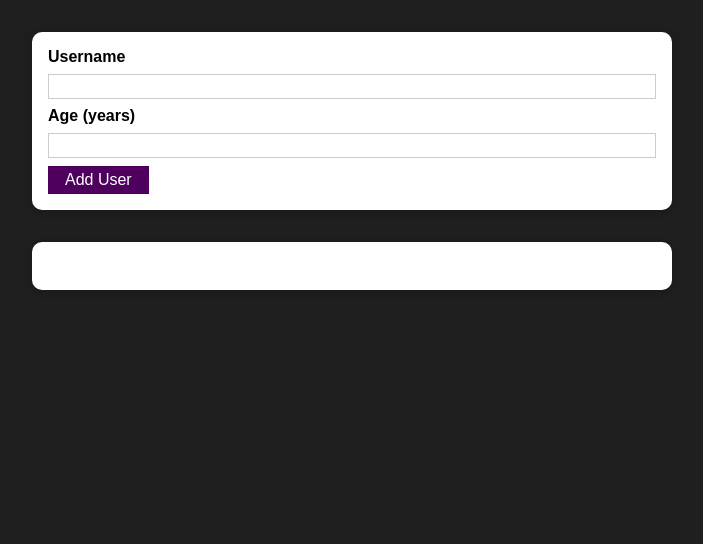
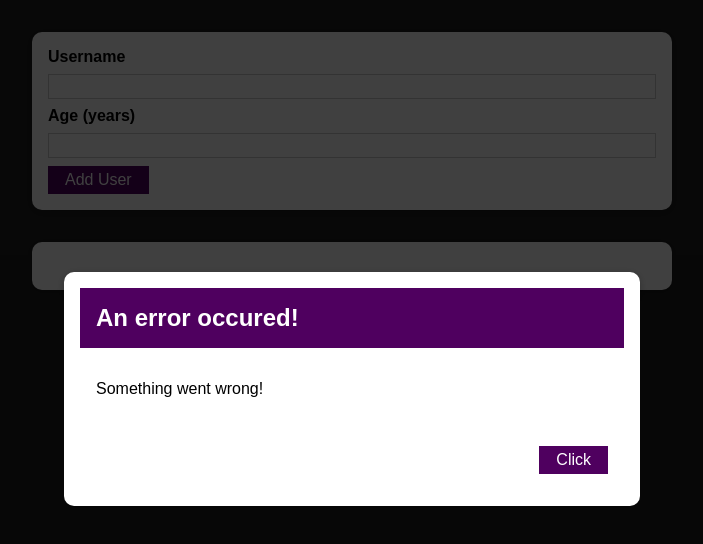
Before and after one commit to RyanPOsterberg/CTW-React-Student-Final, a React (Create React App) app: page / in a window 1280 px wide. Shown: the top 544 px of the page, without its empty margins (288-991 px from the left). Built offline with nearby package versions, Linux system fonts and the light colour scheme.

Commit message:
8-error modal

```diff
--- /dev/null
+++ b/src/components/ui/ErrorModal.css
@@ -0,0 +1,45 @@
+.backdrop {
+    position: fixed;
+    top: 0;
+    left: 0;
+    width: 100%;
+    height: 100vh;
+    z-index: 10;
+    background: rgba(0, 0, 0, 0.75);
+  }
+
+  .modal {
+    position: fixed;
+    top: 30vh;
+    left: 10%;
+    width: 80%;
+    z-index: 100;
+    overflow: hidden;
+  }
+
+.header {
+    background: #4f005f;
+    padding: 1rem;
+}
+
+.header h2 {
+    margin: 0;
+    color: white;
+}
+
+.content {
+    padding: 1rem;
+}
+
+.actions {
+    padding: 1rem;
+    display: flex;
+    justify-content: flex-end;
+}
+
+  @media (min-width: 768px) {
+    .modal {
+      left: calc(50% - 20rem);
+      width: 40rem;
+    }
+  }
--- /dev/null
+++ b/src/components/ui/ErrorModal.js
@@ -0,0 +1,27 @@
+import React from 'react';
+import Card from "./Card.js";
+import Button from "./Button.js";
+import "./ErrorModal.css";
+
+const ErrorModal = props => {
+    return (
+        <div>
+            <div className="backdrop" />
+            <div className="modal">
+                <Card>
+                    <header className="header">
+                        <h2>{props.title}</h2>
+                    </header>
+                    <div className="content">
+                        <p>{props.message}</p>
+                    </div>
+                    <footer className="actions">
+                        <Button>Click</Button>
+                    </footer>
+                </Card>
+            </div>
+        </div>
+    );
+};
+
+export default ErrorModal;
--- a/src/components/users/AddUser.js
+++ b/src/components/users/AddUser.js
@@ -1,6 +1,7 @@
 import React, {useState} from 'react';
 import Card from '../ui/Card.js';
 import Button from '../ui/Button.js';
+import ErrorModal from '../ui/ErrorModal.js';
 import './AddUser.css';
 
 const AddUser = props => {
@@ -27,6 +28,8 @@
     }
 
     return (
+        <div>
+        <ErrorModal title="An error occured!" message="Something went wrong!"></ErrorModal>
         <Card>
             <form onSubmit={addUserHandler}>
                 <label htmlFor="username">Username</label>
@@ -36,6 +39,7 @@
                 <Button type="submit">Add User</Button>
             </form>
         </Card>
+        </div>
     );
 };
 
```
